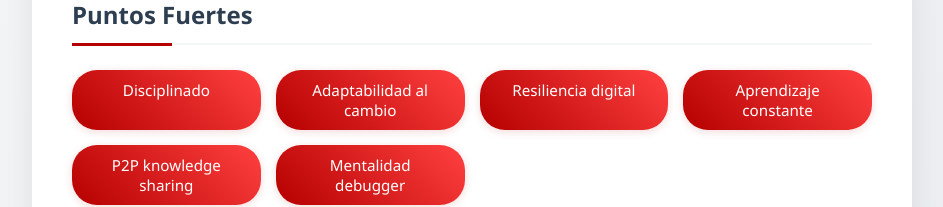
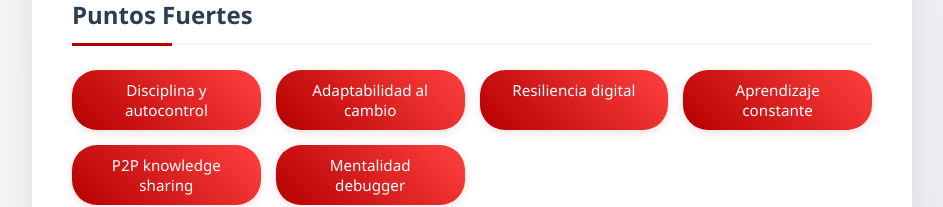
Before and after one commit to 4leX-42/C.V, a plain HTML site: page index.html in a window 1280 px wide. Shown: the part 1098-1305 px from the top of the page, without its empty margins (168-1111 px from the left). Drawn offline with Linux system fonts and the light colour scheme.

Commit message:
Update index.html

```diff
--- a/index.html
+++ b/index.html
@@ -317,7 +317,7 @@
     <div class="section">
       <h2>Puntos Fuertes</h2>
       <div class="strengths">
-        <div>Disciplinado</div>
+        <div>Disciplina y autocontrol</div>
         <div>Adaptabilidad al cambio</div>
         <div>Resiliencia digital</div>
         <div>Aprendizaje constante</div>
```
